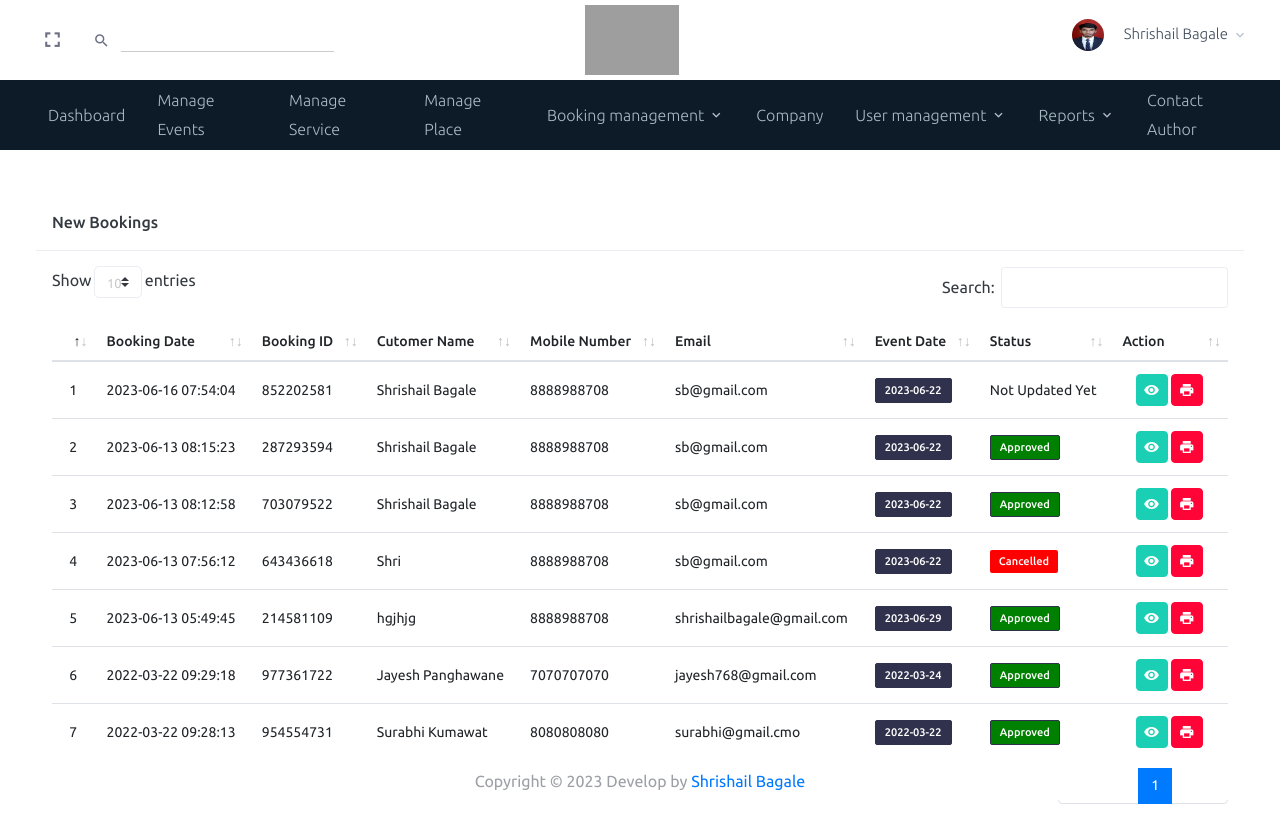
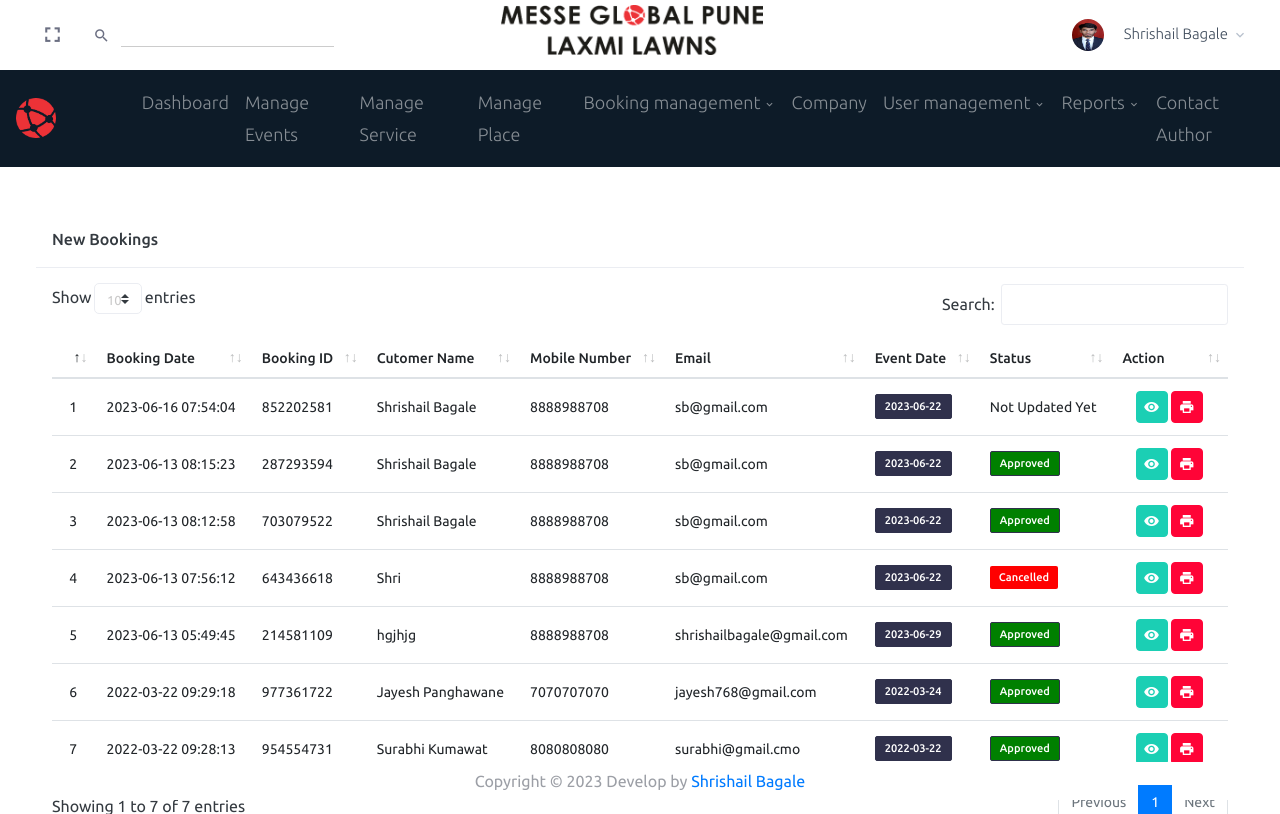
Before and after one commit to shrishailbagale/messeglobalpune, a PHP site: page /booking_report.php in a window 1280 px wide. Shown: the top 814 px of the page. Run offline with PHP 8.4, Linux system fonts and the light colour scheme; a user stored in the database is signed in; data comes from the database, SQL or seed files in the repository; some libraries are stand-ins or nearby versions; grey boxes are pictures that could not be loaded.

Commit message:
first commit

```diff
--- a/includes/header.php
+++ b/includes/header.php
@@ -15,7 +15,7 @@
                            <div class="input-group-prepend bg-transparent">
                                <i class="input-group-text border-0 mdi mdi-magnify"></i>
                            </div>
-                <input type="text" class="form-control bg-transparent border-0" placeholder="Search booking" >
+                           <input type="text" class="form-control bg-transparent border-0" placeholder="Search booking">
                        </div>
 
                    </form>
@@ -23,7 +23,8 @@
            </div>
            <div class="col-md-4">
                <div class="text-center navbar-brand-wrapper d-flex align-items-center justify-content-center">
-            <a class="navbar-brand brand-logo " href="dashboard.php"><img class="img-avatar" style="height: 70px; width: auto;" src="assets/img/companyimages/logo1.jpg" alt=""></a>
+                   <a class="navbar-brand brand-logo " href="dashboard.php"><img class="img-avatar"
+                           style="height: 50px; width: auto;" src="assets/img/companyimages/logo.png" alt=""></a>
 
                    <!-- <h2>MESSE GL<img class="img-avatar" src="assets/images/favicon.ico" />BAL PUNE LAXMI LAWNS</h2> -->
 
@@ -49,7 +50,8 @@
           foreach($results as $row)
           {
             ?>
-            <a class="nav-link dropdown-toggle" id="profileDropdown" href="#" data-toggle="dropdown" aria-expanded="false">
+                               <a class="nav-link dropdown-toggle" id="profileDropdown" href="#" data-toggle="dropdown"
+                                   aria-expanded="false">
                                    <div class="nav-profile-img">
                                        <?php
                 if($row->Photo=="avatar15.jpg")
@@ -59,12 +61,14 @@
                                        <?php
                 } else {
                   ?>
-                  <img class="img-avatar" src="assets/img/profileimages/<?php  echo $row->Photo;?>" alt="">
+                                       <img class="img-avatar" src="assets/img/profileimages/<?php  echo $row->Photo;?>"
+                                           alt="">
                                        <?php
                 } ?>
                                    </div>
                                    <div class="nav-profile-text ">
-                <p class="mb-1 text-dark"><?php  echo $row->FirstName;?> <?php  echo $row->LastName;?></p>
+                                       <p class="mb-1 text-dark"><?php  echo $row->FirstName;?>
+                                           <?php  echo $row->LastName;?></p>
                                    </div>
                                </a>
                                <?php
@@ -75,7 +79,8 @@
                                    <a class="dropdown-item" href="profile.php">
                                        <i class="mdi mdi-account mr-2 text-success"></i> Profile </a>
                                    <div class="dropdown-divider"></div>
-            <a class="dropdown-item" href="change_password.php"><i class="mdi mdi-key mr-2 text-success"></i> Change Password </a>
+                                   <a class="dropdown-item" href="change_password.php"><i
+                                           class="mdi mdi-key mr-2 text-success"></i> Change Password </a>
                                    <div class="dropdown-divider"></div>
                                    <a class="dropdown-item" href="logout.php">
                                        <i class="mdi mdi-logout mr-2 text-danger"></i> Signout </a>
@@ -88,10 +93,17 @@
 
 
        </div>
- <nav class="navbar default-layout-navbar col-lg-12 col-12 p-0 d-flex flex-row">
+       <nav class="navbar navbar-expand-lg navbar-dark w-100" >
+       <a class="navbar-brand" href="#"><img src="assets/img/companyimages/logo-tr.png" alt="" srcset="" style="width:40px; height:40px;"></a>
+  <button class="navbar-toggler" type="button" data-toggle="collapse" data-target="#navbarSupportedContent" aria-controls="navbarSupportedContent" aria-expanded="false" aria-label="Toggle navigation">
+    <span class="navbar-toggler-icon"></span>
+  </button>
 
-  <div class="navbar-menu-wrapper d-flex align-items-stretch w-100">
-    <ul class="navbar-nav navbar-nav-left">
+  <div class="collapse navbar-collapse" id="navbarSupportedContent">
+
+
+           <!-- <div class="navbar-menu-wrapper d-flex align-items-stretch w-100"> -->
+               <ul class="navbar-nav navbar-nav-left" style="font-size:18px; color:#fff;">
                    <li class="nav-item dropdown">
                        <a class="nav-link" href="dashboard.php">Dashboard</a>
                    </li>
@@ -105,7 +117,8 @@
                        <a class="nav-link" href="manage_place.php">Manage Place</a>
                    </li>
                    <li class="nav-item dropdown">
-            <a class="nav-link dropdown-toggle" href="#" id="dropdown05" data-toggle="dropdown" aria-haspopup="true" aria-expanded="false">Booking management</a>
+                       <a class="nav-link dropdown-toggle" href="#" id="dropdown05" data-toggle="dropdown"
+                           aria-haspopup="true" aria-expanded="false">Booking management</a>
                        <div class="dropdown-menu  navbar-dropdown" aria-labelledby="dropdown05">
                            <a class="dropdown-item" href="new_bookings.php">New Bookings</a>
                            <a class="dropdown-item" href="approved_bookings.php">Approved Bookings</a>
@@ -134,7 +147,8 @@
                 {
                     ?>
                    <li class="nav-item dropdown">
-            <a class="nav-link dropdown-toggle" href="#" id="dropdown05" data-toggle="dropdown" aria-haspopup="true" aria-expanded="false">User management</a>
+                       <a class="nav-link dropdown-toggle" href="#" id="dropdown05" data-toggle="dropdown"
+                           aria-haspopup="true" aria-expanded="false">User management</a>
                        <div class="dropdown-menu  navbar-dropdown" aria-labelledby="dropdown05">
                            <a class="dropdown-item" href="userregister.php">Manage users</a>
                            <?php
@@ -165,7 +179,8 @@
             }
         } ?>
                    <li class="nav-item dropdown">
-            <a class="nav-link dropdown-toggle" href="#" id="dropdown05" data-toggle="dropdown" aria-haspopup="true" aria-expanded="false">Reports</a>
+                       <a class="nav-link dropdown-toggle" href="#" id="dropdown05" data-toggle="dropdown"
+                           aria-haspopup="true" aria-expanded="false">Reports</a>
                        <div class="dropdown-menu  navbar-dropdown" aria-labelledby="dropdown05">
                            <a class="dropdown-item" href="event_report.php">Events List Reports</a>
                            <!-- <a class="dropdown-item" href="services_report.php">Services List Reports</a> -->
@@ -203,7 +218,7 @@
 
 
        <script>
-  $(window).scroll(function () {
+       $(window).scroll(function() {
            console.log($(window).scrollTop())
            if ($(window).scrollTop() > 63) {
                $('.navbar').addClass('navbar-fixed');
@@ -213,11 +228,3 @@
            }
        });
        </script>
-<style>
-  .navbar-fixed {
-  top: 0;
-  z-index: 100;
-  position: fixed;
-  width: 100%;
-}
-</style>
--- a/index.php
+++ b/index.php
@@ -57,11 +57,11 @@
     <div class="container-scroller">
         <div class="container-fluid page-body-wrapper full-page-wrapper ">
             <div class="content-wrapper d-flex align-items-center auth p-2 bg-success">
-                <div class="row flex-grow">
+                <div class="row flex-grow m-2">
                     <div class="col-md-4 p-0 offset-md-4">
                         <div class="auth-form-light text-left p-5">
                             <div class="brand-logo" align="center">
-                                <img class="img-avatar mb-3" src="assets/img/companyimages/logo1.jpg" alt=""><br>
+                                <img class="img-avatar mb-3" src="assets/img/companyimages/logo.png" alt=""><br>
                                 <h4 class="text-muted mt-4">
                                     Welcome Administrator !
                                 </h4>
```
Also changed, not shown: assets/img/companyimages/logo-tr.png (added). Lines whose indentation alone changed are shown as unchanged.
